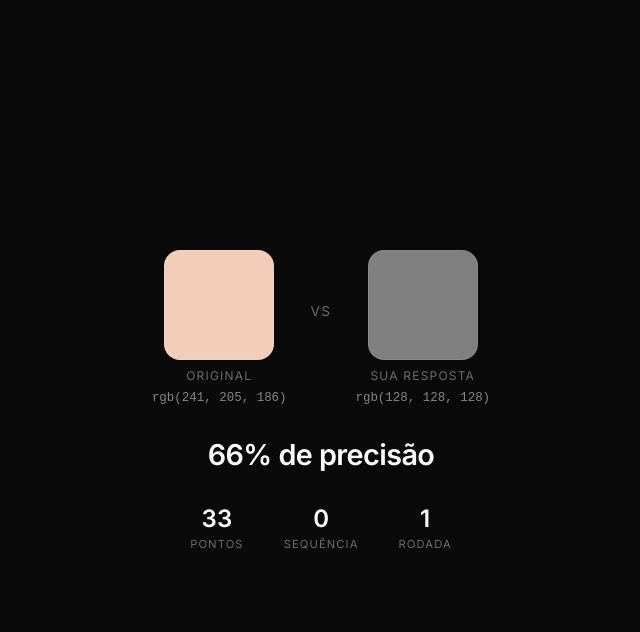
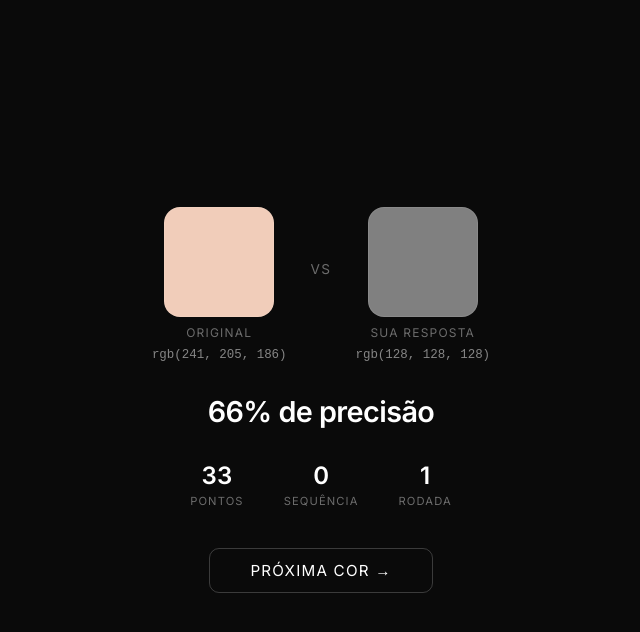
Before and after one commit to Colantera/RGB.gg, a React (Vite) app in the folder jogo-rgb/: page / in a window 1280 px wide. Both pictures are taken after a click on the button "CONFIRMAR". Shown: the top 632 px of the page, without its empty margins (319-959 px from the left). Built offline with nearby package versions, Linux system fonts and the light colour scheme.

Commit message:
add botao proximo

```diff
--- a/jogo-rgb/src/App.css
+++ b/jogo-rgb/src/App.css
@@ -262,3 +262,28 @@ body {
     gap: 1.5rem;
   }
 }
+
+.next-btn {
+  margin-top: 0.5rem;
+  padding: 0.75rem 2.5rem;
+  background: transparent;
+  border: 1px solid rgba(255, 255, 255, 0.2);
+  border-radius: 10px;
+  color: var(--text);
+  font-family: 'Inter', sans-serif;
+  font-size: 0.95rem;
+  letter-spacing: 0.08em;
+  text-transform: uppercase;
+  cursor: pointer;
+  transition: all 0.15s ease;
+}
+
+.next-btn:hover {
+  background: rgba(255, 255, 255, 0.07);
+  border-color: rgba(255, 255, 255, 0.35);
+  transform: translateY(-1px);
+}
+
+.next-btn:active {
+  transform: scale(0.97);
+}
--- a/jogo-rgb/src/App.jsx
+++ b/jogo-rgb/src/App.jsx
@@ -49,11 +49,11 @@ const App = () => {
       setStreak(0);
       setScore((prev) => prev + Math.round(accuracy * 50));
     }
+  };
 
-    setTimeout(() => {
-      setRound((prev) => prev + 1);
-      startRound();
-    }, 3000);
+    const handleNext = () => {
+    setRound((prev) => prev + 1);
+    startRound();
   };
 
   useEffect(() => {
@@ -76,6 +76,7 @@ const App = () => {
           score={score}
           streak={streak}
           round={round}
+          onNext={handleNext}
         />
       )}
     </div>
--- a/jogo-rgb/src/ResultScreen.jsx
+++ b/jogo-rgb/src/ResultScreen.jsx
@@ -1,6 +1,6 @@
 import React from 'react';
 
-const ResultScreen = ({ targetColor, selected, score, streak, round }) => {
+const ResultScreen = ({ targetColor, selected, score, streak, round, onNext }) => {
   const diff = selected
     ? Math.round(
         Math.sqrt(
@@ -59,6 +59,10 @@ const ResultScreen = ({ targetColor, selected, score, streak, round }) => {
           <span className="stat-label">rodada</span>
         </div>
       </div>
+
+      <button className="next-btn" onClick={onNext}>
+        próxima cor →
+      </button>
     </div>
   );
 };
```
